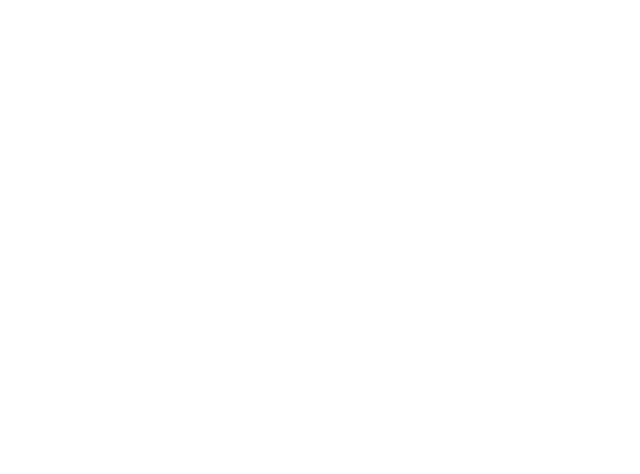
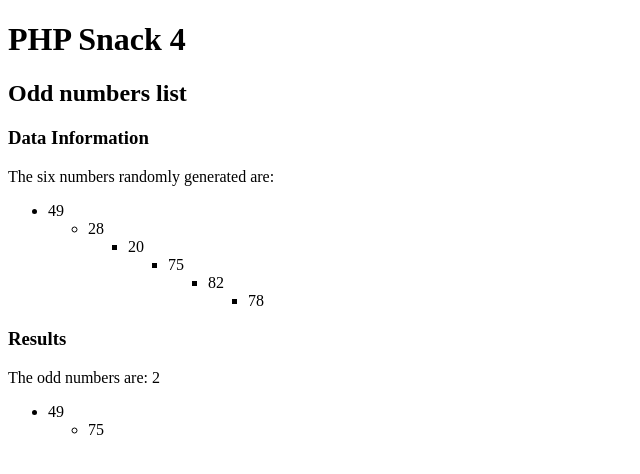
Before and after one commit to PatriziaCrimi/php-snacks-blocco-1a, a PHP site: page / in a window 1280 px wide. Before the commit the part shown is empty. Shown: the top 474 px of the page, without its empty margins (0-640 px from the left). Run offline with PHP 8.4, Linux system fonts and the light colour scheme.

Commit message:
Exercise four completed

```diff
--- a/php-snack4/index.php
+++ b/php-snack4/index.php
@@ -1,19 +1,101 @@
 <?php
   /* ISTRUZIONI
   Crea un array vuoto.
-  Genera 6 numeri casuali.
+  Genera 6 numeri casuali compresi tra 0 e 100.
   I numeri dispari vanno inseriti nell’array.
   */
 
   // Variables initialization
+  $title = 'PHP Snack 4';
+  $subtitle = 'Odd numbers list';
+  $odd_numbers = [];
+  $all_numbers = [];
+  $min = 0;
+  $max = 100;
+  $numbers_quantity = 6;
+
+  // Odd numbers list creation
+  for ($i=0; $i < $numbers_quantity; $i++) {
+    $current_number = rand($min, $max);
+    $all_numbers[] = $current_number;
+    if($current_number % 2 !== 0) {
+      // If the number is odd they must be added to the list
+      $odd_numbers[] = $current_number;
+    }
+  }
 ?>
 <!DOCTYPE html>
 <html lang="en" dir="ltr">
   <head>
     <meta charset="utf-8">
     <title>PHP Snack 4</title>
+    <meta name="viewport" content="width=device-width, initial-scale=1.0">
+    <link rel="preconnect" href="https://fonts.gstatic.com">
+    <link href="https://fonts.googleapis.com/css2?family=Nunito:wght@300;400;600;700;800;900&display=swap" rel="stylesheet">
+    <link rel="stylesheet" href="https://use.fontawesome.com/releases/v5.15.1/css/all.css" integrity="sha384-vp86vTRFVJgpjF9jiIGPEEqYqlDwgyBgEF109VFjmqGmIY/Y4HV4d3Gp2irVfcrp" crossorigin="anonymous">
+    <link rel="stylesheet" href="../style.css">
   </head>
   <body>
-
+    <div id="page-wrapper">
+      <div class="container">
+        <div class="row">
+          <h1>
+            <?php echo $title; ?>
+          </h1>
+        </div>
+        <div class="row">
+          <h2>
+            <?php echo $subtitle; ?>
+          </h2>
+        </div>
+        <div class="row">
+          <!-- Printing data -->
+          <div id="data-info">
+            <h3>Data Information</h3>
+            <p>
+              The six numbers randomly generated are:
+              <?php
+                for ($i=0; $i < count($all_numbers); $i++) {
+              ?>
+              <ul>
+                <li>
+                <?php
+                  echo $all_numbers[$i];
+                }
+                ?>
+                </li>
+              </ul>
+            </p>
+          </div>
+        </div>
+        <div class="row">
+          <!-- Results -->
+          <div id="results">
+            <h3>Results</h3>
+            <div class="results-box">
+              <p>
+                The odd numbers are:
+                <span>
+                  <?php
+                  echo count($odd_numbers);
+                  ?>
+                </span>
+                <?php
+                for ($i=0; $i < count($odd_numbers); $i++) {
+                  ?>
+                  <ul>
+                    <li>
+                      <?php
+                      echo $odd_numbers[$i];
+                    }
+                    ?>
+                  </li>
+                </ul>
+              </p>
+            </div>
+          </div>
+        </div>
+      </div>  <!-- End of container -->
+    </div>  <!-- End of page wrapper -->
   </body>
 </html>
```
